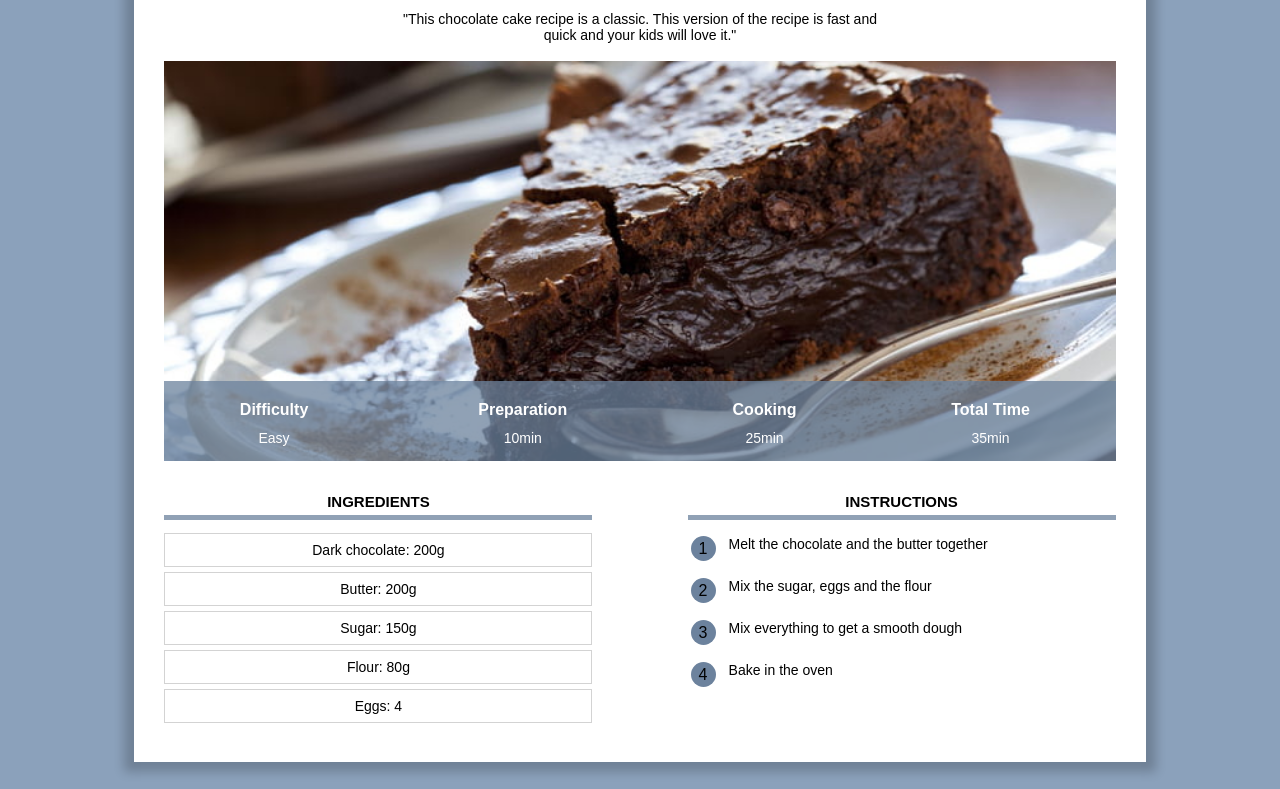
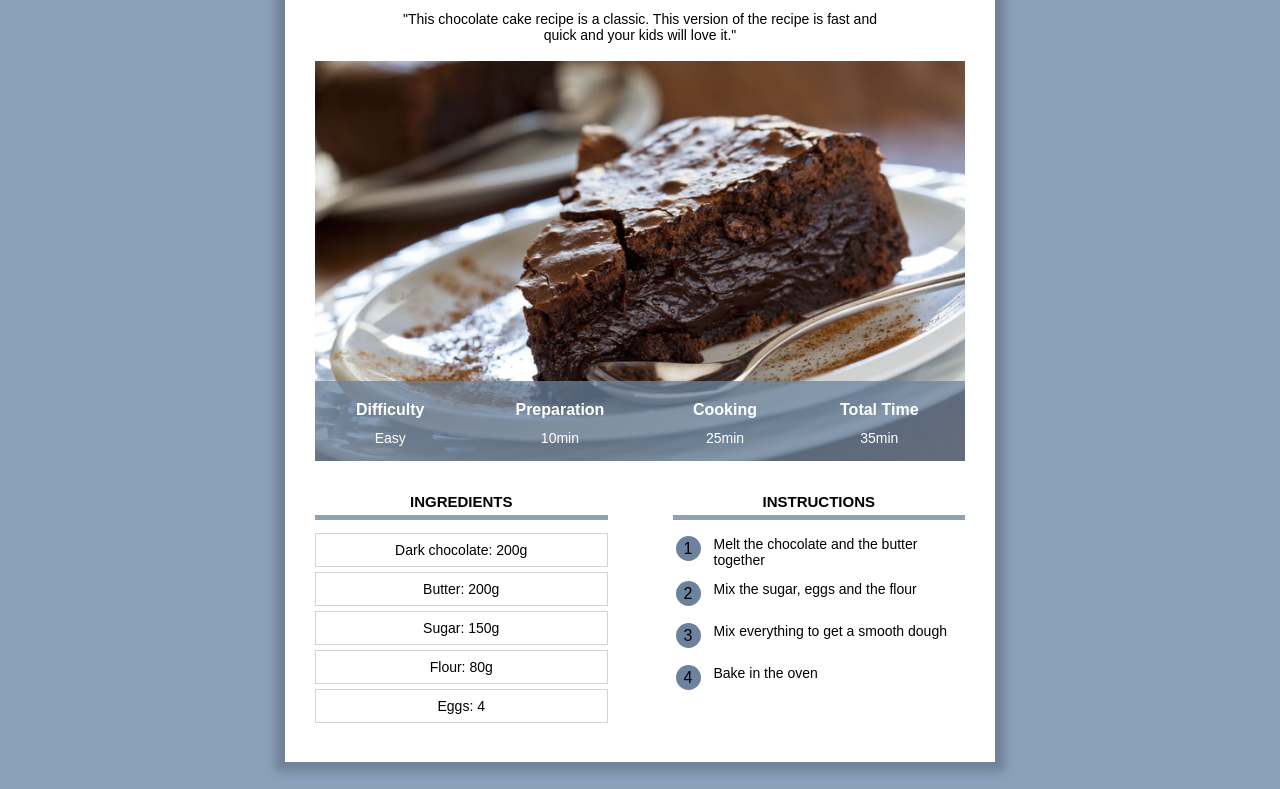
Before and after one commit to tra371/recipe_site, a plain HTML site: page index.html in a window 1280 px wide. Shown: the part 149-938 px from the top of the page. Drawn offline with Linux system fonts and the light colour scheme.

Commit message:
Add files via upload

```diff
--- a/css/recipe.css
+++ b/css/recipe.css
@@ -37,10 +37,9 @@ div.seperator{
 }
 
 div.container{
-    min-width: 350px;
     background-color: #fff;
-    margin: 60px 10% 80px 10%;
-    padding: 0px 30px 30px 30px;
+    margin: 40px 8px 40px 8px;
+    padding: 0px 8px 20px 8px;
     box-shadow: 0px 0px 10px 10px rgba(0,0,0,0.2);
     overflow: visible;
 }
@@ -67,12 +66,11 @@ div.image-table img{
     background-color: lightgray;
     display: block;
     object-fit: cover;
-
 }
 
 div.image-table table.info{
     width: 100%;
-    height: 80px;
+    height: 50px;
     position: absolute;
     bottom: 0;
     background-color: #6c829dc0;
@@ -80,6 +78,7 @@ div.image-table table.info{
 }
 
 table.info th{
+    font-size: 14px;
     vertical-align: bottom;
     padding-bottom: 8px;
 }
@@ -87,11 +86,11 @@ table.info th{
 table.info td{
     vertical-align: top;
     text-align: center;
-    font-size: 14px;
+    font-size: 12px;
 }
 
 div.col{
-    width: 45%;
+    width: 100%;
     margin-top: 20px;
 }
 
@@ -105,7 +104,6 @@ div.col h2{
 
 div.col1{
     display: inline-block;
-    margin-right: 10px;
 }
 
 div.col1 ul{
@@ -120,10 +118,6 @@ div.col1 ul li{
     text-align: center;
     padding: 8px 0px;
     margin-bottom: 5px;
-}
-
-div.col2{
-    float: right;
 }
 
 div.col2 table.instructions p.numbers{
@@ -150,3 +144,48 @@ div.col2 table.instructions td{
 div.col2 table.instructions tr{
     height: 40px;
 }
+
+/* desktop view */
+@media only screen and (min-width: 768px){
+    div.container{
+        min-width: 350px;
+        max-width: 650px;
+        margin: 60px 10% 80px 10%;
+        padding: 0px 30px 30px 30px;
+    }
+
+    div.image-table table.info{
+        height: 80px;
+    }
+
+    table.info th{
+        font-size: 16px;
+    }
+
+    table.info td{
+        font-size: 14px;
+    }
+
+    div.col{
+        width: 45%;
+        margin-top: 20px;
+    }
+
+    div.col1{
+        display: inline-block;
+        margin-right: 10px;
+    }
+
+    div.col2{
+        float: right;
+    }
+}
+
+/* very large screens */
+@media only screen and (min-width: 900px){
+    div.container{
+        width: 650px;
+        margin-left: auto;
+        margin-right: auto;
+    }
+}
```
